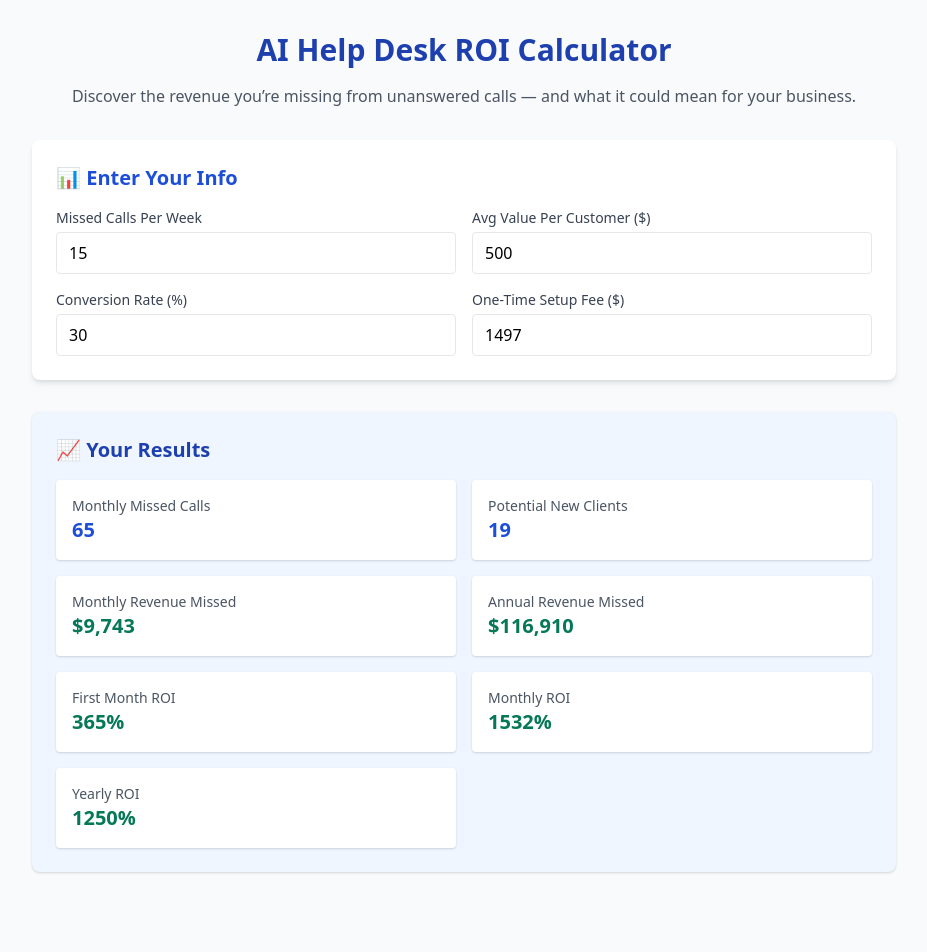
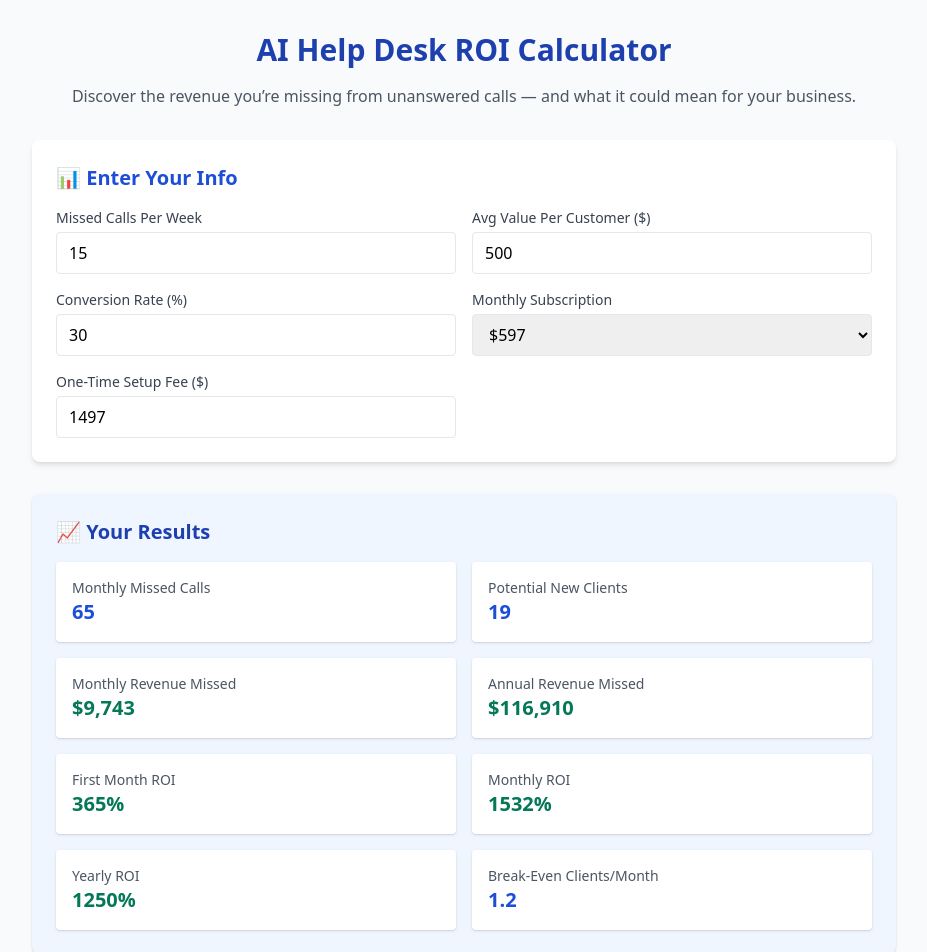
Before and after one commit to workwithdale/call-roi-calc-live, a React (Create React App) app: page / in a window 1280 px wide. Shown: the top 952 px of the page, without its empty margins (176-1103 px from the left). Before the commit the page ends 904 px from the top, so only its background shows below. Built offline with nearby package versions, Linux system fonts and the light colour scheme; the HTML template or start-up script is replaced by a standard one.

Commit message:
Add files via upload

```diff
--- a/package.json
+++ b/package.json
@@ -1,11 +1,13 @@
 {
-  "name": "ai-helpdesk-roi-calculator-mobile",
+  "name": "ai-helpdesk-roi-calc-monthly-v2",
   "version": "1.0.0",
   "private": true,
   "dependencies": {
     "react": "^18.0.0",
     "react-dom": "^18.0.0",
-    "react-scripts": "5.0.1"
+    "react-scripts": "5.0.1",
+    "html2canvas": "^1.4.1",
+    "jspdf": "^2.5.1"
   },
   "scripts": {
     "start": "react-scripts start",
--- a/src/App.js
+++ b/src/App.js
@@ -1,11 +1,13 @@
 import React, { useState, useEffect } from 'react';
+import html2canvas from 'html2canvas';
+import jsPDF from 'jspdf';
 
 export default function App() {
   const [missedCalls, setMissedCalls] = useState("15");
   const [averageValue, setAverageValue] = useState("500");
   const [conversionRate, setConversionRate] = useState("30");
   const [setupFee, setSetupFee] = useState("1497");
-  const servicePrice = 597;
+  const [monthlyPrice, setMonthlyPrice] = useState("597");
 
   const [monthlyCallsMissed, setMonthlyCallsMissed] = useState(0);
   const [potentialClientsMonthly, setPotentialClientsMonthly] = useState(0);
@@ -16,12 +18,14 @@ export default function App() {
   const [firstMonthROI, setFirstMonthROI] = useState(0);
   const [netMonthlyRevenue, setNetMonthlyRevenue] = useState(0);
   const [netYearlyRevenue, setNetYearlyRevenue] = useState(0);
+  const [breakEvenClients, setBreakEvenClients] = useState(0);
 
   useEffect(() => {
     const m = parseFloat(missedCalls) || 0;
     const a = parseFloat(averageValue) || 0;
     const c = parseFloat(conversionRate) || 0;
     const s = parseFloat(setupFee) || 0;
+    const monthly = parseFloat(monthlyPrice) || 0;
 
     const weeksPerMonth = 4.33;
     const potentialCallsMonthly = m * weeksPerMonth;
@@ -29,16 +33,18 @@ export default function App() {
     const grossMonthlyRevenue = convertedCallsMonthly * a;
     const grossYearlyRevenue = grossMonthlyRevenue * 12;
 
-    const firstMonthCosts = servicePrice + s;
+    const firstMonthCosts = monthly + s;
     const firstMonthNetRevenue = grossMonthlyRevenue - firstMonthCosts;
     const firstMonthROI = (firstMonthNetRevenue / firstMonthCosts) * 100;
 
-    const ongoingMonthlyNet = grossMonthlyRevenue - servicePrice;
-    const ongoingMonthlyROI = (ongoingMonthlyNet / servicePrice) * 100;
+    const ongoingMonthlyNet = grossMonthlyRevenue - monthly;
+    const ongoingMonthlyROI = (ongoingMonthlyNet / monthly) * 100;
 
-    const firstYearCosts = (servicePrice * 12) + s;
+    const firstYearCosts = (monthly * 12) + s;
     const firstYearNetRevenue = grossYearlyRevenue - firstYearCosts;
     const firstYearROI = (firstYearNetRevenue / firstYearCosts) * 100;
+
+    const breakEven = a > 0 ? monthly / a : 0;
 
     setMonthlyCallsMissed(Math.round(potentialCallsMonthly));
     setPotentialClientsMonthly(Math.round(convertedCallsMonthly));
@@ -49,7 +55,8 @@ export default function App() {
     setMonthlyROI(ongoingMonthlyROI);
     setYearlyROI(firstYearROI);
     setFirstMonthROI(firstMonthROI);
-  }, [missedCalls, averageValue, conversionRate, setupFee]);
+    setBreakEvenClients(breakEven);
+  }, [missedCalls, averageValue, conversionRate, setupFee, monthlyPrice]);
 
   const formatCurrency = (value) =>
     new Intl.NumberFormat('en-US', {
@@ -59,6 +66,20 @@ export default function App() {
       maximumFractionDigits: 0
     }).format(value);
 
+  const handleDownloadPDF = async () => {
+    const report = document.getElementById('report');
+    if (!report) return;
+    const canvas = await html2canvas(report, { scale: 2 });
+    const imgData = canvas.toDataURL('image/png');
+    const pdf = new jsPDF({
+      orientation: 'portrait',
+      unit: 'pt',
+      format: [canvas.width, canvas.height]
+    });
+    pdf.addImage(imgData, 'PNG', 0, 0, canvas.width, canvas.height);
+    pdf.save('AI-ROI-Report.pdf');
+  };
+
   const inputStyle = "w-full border px-3 py-2 rounded";
 
   return (
@@ -66,48 +87,33 @@ export default function App() {
       <h1 className="text-3xl font-bold text-blue-800 text-center mb-4">AI Help Desk ROI Calculator</h1>
       <p className="text-gray-600 text-center mb-8">Discover the revenue you’re missing from unanswered calls — and what it could mean for your business.</p>
 
+      <div id="report">
         <div className="bg-white shadow-md rounded-lg p-6 mb-8">
           <h2 className="text-xl font-semibold text-blue-700 mb-4">📊 Enter Your Info</h2>
           <div className="grid grid-cols-1 sm:grid-cols-2 gap-4">
             <div>
               <label className="block text-sm font-medium text-gray-700 mb-1">Missed Calls Per Week</label>
-            <input
-              type="text"
-              inputMode="numeric"
-              value={missedCalls}
-              onChange={(e) => setMissedCalls(e.target.value)}
-              className={inputStyle}
-            />
+              <input type="text" inputMode="numeric" value={missedCalls} onChange={e => setMissedCalls(e.target.value)} className={inputStyle} />
             </div>
             <div>
               <label className="block text-sm font-medium text-gray-700 mb-1">Avg Value Per Customer ($)</label>
-            <input
-              type="text"
-              inputMode="numeric"
-              value={averageValue}
-              onChange={(e) => setAverageValue(e.target.value)}
-              className={inputStyle}
-            />
+              <input type="text" inputMode="numeric" value={averageValue} onChange={e => setAverageValue(e.target.value)} className={inputStyle} />
             </div>
             <div>
               <label className="block text-sm font-medium text-gray-700 mb-1">Conversion Rate (%)</label>
-            <input
-              type="text"
-              inputMode="numeric"
-              value={conversionRate}
-              onChange={(e) => setConversionRate(e.target.value)}
-              className={inputStyle}
-            />
+              <input type="text" inputMode="numeric" value={conversionRate} onChange={e => setConversionRate(e.target.value)} className={inputStyle} />
+            </div>
+            <div>
+              <label className="block text-sm font-medium text-gray-700 mb-1">Monthly Subscription</label>
+              <select value={monthlyPrice} onChange={e => setMonthlyPrice(e.target.value)} className={inputStyle}>
+                {["97","197","297","397","497","597","697","797","897","997","1097"].map(p => (
+                  <option key={p} value={p}>${p}</option>
+                ))}
+              </select>
             </div>
             <div>
               <label className="block text-sm font-medium text-gray-700 mb-1">One-Time Setup Fee ($)</label>
-            <input
-              type="text"
-              inputMode="numeric"
-              value={setupFee}
-              onChange={(e) => setSetupFee(e.target.value)}
-              className={inputStyle}
-            />
+              <input type="text" inputMode="numeric" value={setupFee} onChange={e => setSetupFee(e.target.value)} className={inputStyle} />
             </div>
           </div>
         </div>
@@ -115,35 +121,22 @@ export default function App() {
         <div className="bg-blue-50 p-6 rounded-lg shadow">
           <h2 className="text-xl font-semibold text-blue-800 mb-4">📈 Your Results</h2>
           <div className="grid grid-cols-1 sm:grid-cols-2 gap-4">
-          <div className="bg-white p-4 rounded shadow">
-            <h4 className="text-sm text-gray-600">Monthly Missed Calls</h4>
-            <p className="text-xl font-semibold text-blue-700">{monthlyCallsMissed}</p>
-          </div>
-          <div className="bg-white p-4 rounded shadow">
-            <h4 className="text-sm text-gray-600">Potential New Clients</h4>
-            <p className="text-xl font-semibold text-blue-700">{potentialClientsMonthly}</p>
-          </div>
-          <div className="bg-white p-4 rounded shadow">
-            <h4 className="text-sm text-gray-600">Monthly Revenue Missed</h4>
-            <p className="text-xl font-semibold text-green-700">{formatCurrency(monthlyRevenue)}</p>
-          </div>
-          <div className="bg-white p-4 rounded shadow">
-            <h4 className="text-sm text-gray-600">Annual Revenue Missed</h4>
-            <p className="text-xl font-semibold text-green-700">{formatCurrency(yearlyRevenue)}</p>
-          </div>
-          <div className="bg-white p-4 rounded shadow">
-            <h4 className="text-sm text-gray-600">First Month ROI</h4>
-            <p className={`text-xl font-semibold ${firstMonthROI >= 0 ? 'text-green-700' : 'text-red-600'}`}>{firstMonthROI.toFixed(0)}%</p>
-          </div>
-          <div className="bg-white p-4 rounded shadow">
-            <h4 className="text-sm text-gray-600">Monthly ROI</h4>
-            <p className={`text-xl font-semibold ${monthlyROI >= 0 ? 'text-green-700' : 'text-red-600'}`}>{monthlyROI.toFixed(0)}%</p>
-          </div>
-          <div className="bg-white p-4 rounded shadow">
-            <h4 className="text-sm text-gray-600">Yearly ROI</h4>
-            <p className={`text-xl font-semibold ${yearlyROI >= 0 ? 'text-green-700' : 'text-red-600'}`}>{yearlyROI.toFixed(0)}%</p>
+            <div className="bg-white p-4 rounded shadow"><h4 className="text-sm text-gray-600">Monthly Missed Calls</h4><p className="text-xl font-semibold text-blue-700">{monthlyCallsMissed}</p></div>
+            <div className="bg-white p-4 rounded shadow"><h4 className="text-sm text-gray-600">Potential New Clients</h4><p className="text-xl font-semibold text-blue-700">{potentialClientsMonthly}</p></div>
+            <div className="bg-white p-4 rounded shadow"><h4 className="text-sm text-gray-600">Monthly Revenue Missed</h4><p className="text-xl font-semibold text-green-700">{formatCurrency(monthlyRevenue)}</p></div>
+            <div className="bg-white p-4 rounded shadow"><h4 className="text-sm text-gray-600">Annual Revenue Missed</h4><p className="text-xl font-semibold text-green-700">{formatCurrency(yearlyRevenue)}</p></div>
+            <div className="bg-white p-4 rounded shadow"><h4 className="text-sm text-gray-600">First Month ROI</h4><p className={`text-xl font-semibold ${firstMonthROI >= 0 ? 'text-green-700' : 'text-red-600'}`}>{firstMonthROI.toFixed(0)}%</p></div>
+            <div className="bg-white p-4 rounded shadow"><h4 className="text-sm text-gray-600">Monthly ROI</h4><p className={`text-xl font-semibold ${monthlyROI >= 0 ? 'text-green-700' : 'text-red-600'}`}>{monthlyROI.toFixed(0)}%</p></div>
+            <div className="bg-white p-4 rounded shadow"><h4 className="text-sm text-gray-600">Yearly ROI</h4><p className={`text-xl font-semibold ${yearlyROI >= 0 ? 'text-green-700' : 'text-red-600'}`}>{yearlyROI.toFixed(0)}%</p></div>
+            <div className="bg-white p-4 rounded shadow"><h4 className="text-sm text-gray-600">Break-Even Clients/Month</h4><p className="text-xl font-semibold text-blue-700">{breakEvenClients.toFixed(1)}</p></div>
           </div>
         </div>
+      </div>
+
+      <div className="text-center mt-6">
+        <button onClick={handleDownloadPDF} className="bg-blue-600 text-white px-6 py-2 rounded hover:bg-blue-700 transition">
+          📄 Download ROI Report (PDF)
+        </button>
       </div>
     </div>
   );
```
Lines whose indentation alone changed are shown as unchanged.
